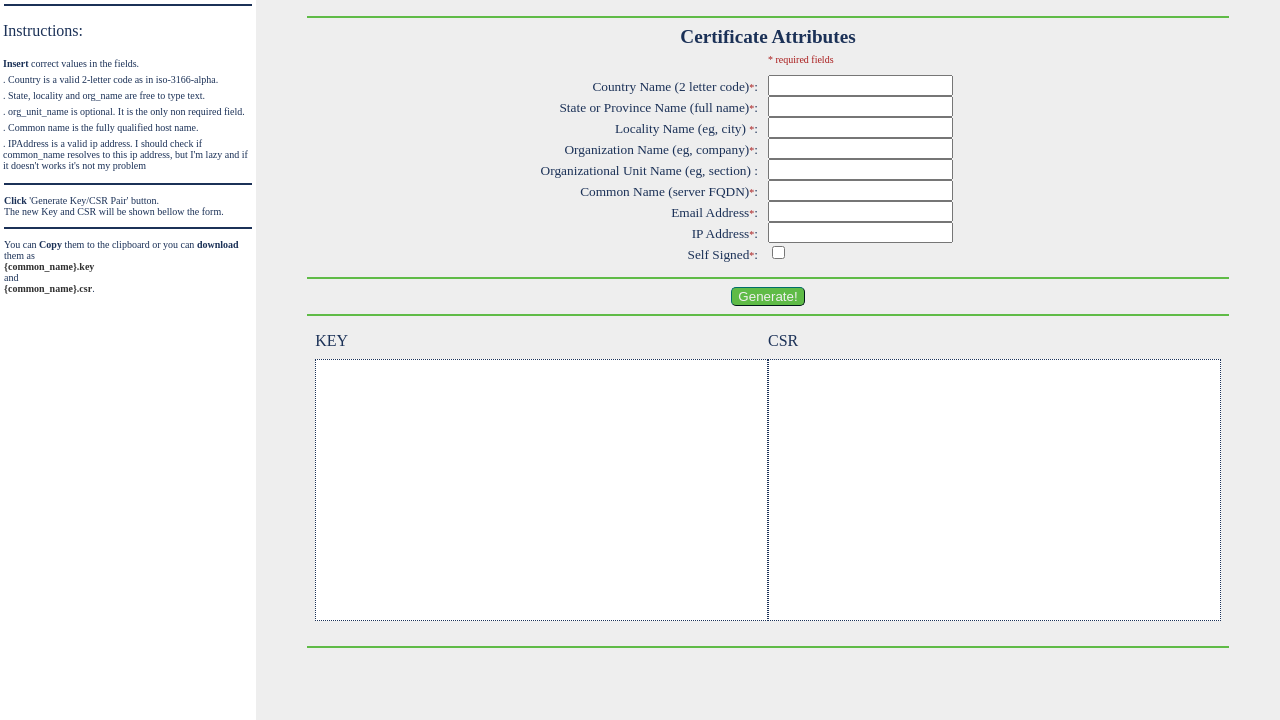
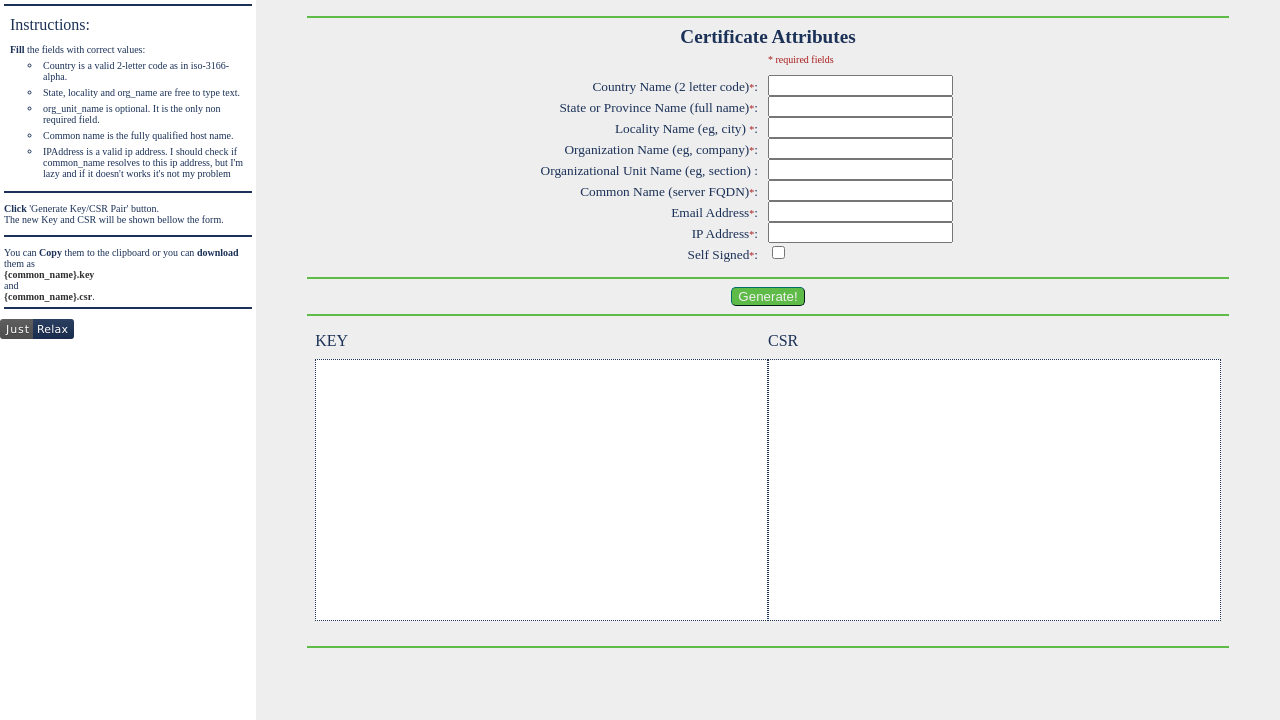
Before and after one commit to dudacgf/genkeycsr, a Flask app: template gen_keycsr/templates/index.html in a window 1280 px wide. Shown: the part 80-800 px from the top of the page. Run offline with Flask 2, Linux system fonts and the light colour scheme; the template is opened without the code that fills it: values that come from a table or form of the project are taken from there, others are empty.

Commit message:
Fix list to OL so bullets are shown (yeah, still running into this 20+ years later). Add badge Just Relax

```diff
--- a/gen_keycsr/templates/instructions.html
+++ b/gen_keycsr/templates/instructions.html
@@ -1,16 +1,16 @@
-<hr class="icatu-azul-01" style="margin-top: 0px; margin-left: 4px; margin-bottom: 10px; margin-right: 4px;">
-<p />
-  <span style="margin: 3px;">Instructions:</span>
+<hr class="icatu-azul-01" style="margin-top: 0px; margin-left: 4px; margin-bottom: 10px; margin-right: 4px;" />
+  <span style="margin-left: 10px;">Instructions:</span>
   <div class="small">
-    <p />
-    <ul class="icatu-azul-01">
-        <li class="with-bullets"><span class="tw-bold">Insert</span> correct values in the fields.</li>
-        <li class="with-bullets">. Country is a valid 2-letter code as in <a href="https://en.wikipedia.org/wiki/ISO_3166-1_alpha-2#Decoding_table" target="_blank">iso-3166-alpha</a>.</li>
-        <li class="with-bullets">. State, locality and org_name are free to type text.</li>
-        <li class="with-bullets">. org_unit_name is optional. It is the only non required field.</li>
-        <li class="with-bullets">. Common name is the fully qualified host name.</li>
-        <li class="with-bullets">. IPAddress is a valid ip address. I should check if common_name resolves to this ip address, but I'm lazy and if it doesn't works it's not my problem</li>
-    </ul>
+   <p>
+   <div style="padding-left: 10px; margin: 0px; margin-bottom: 0;"><span class="tw-bold">Fill </span>the fields with correct values:</div>
+   <ol style="margin-top: 0px; padding-top: 2px;">
+      <li class="with-bullets">Country is a valid 2-letter code as in <a href="https://en.wikipedia.org/wiki/ISO_3166-1_alpha-2#Decoding_table" target="_blank">iso-3166-alpha</a>.</li>
+      <li class="with-bullets">State, locality and org_name are free to type text.</li>
+      <li class="with-bullets">org_unit_name is optional. It is the only non required field.</li>
+      <li class="with-bullets">Common name is the fully qualified host name.</li>
+      <li class="with-bullets">IPAddress is a valid ip address. I should check if common_name resolves to this ip address, but I'm lazy and if it doesn't works it's not my problem</li>
+   </ol>
+   </p>
     <p />
     <hr class="icatu-azul-01" style="margin-top: 10px; margin-left: 4px; margin-bottom: 10px; margin-right: 4px;">
     <p style="margin: 4px;">
@@ -26,3 +26,26 @@
        <span class="dark tw-bold">{common_name}.csr</span>.
     </p>
   </div>
+<hr class="icatu-azul-01" style="margin-top: 0px; margin-left: 4px; margin-bottom: 10px; margin-right: 4px;">
+<div class="content-badge">
+<svg xmlns="http://www.w3.org/2000/svg" xmlns:xlink="http://www.w3.org/1999/xlink"
+   width="74" height="20" role="img" aria-label="Just: Relax">
+   <title>Just: Relax</title>
+   <linearGradient id="s" x2="0" y2="100%">
+      <stop offset="0" stop-color="#bbb" stop-opacity=".1"/><stop offset="1" stop-opacity=".1"/>
+   </linearGradient>
+   <clipPath id="r">
+      <rect width="74" height="20" rx="3" fill="#fff"/>
+   </clipPath>
+   <g clip-path="url(#r)">
+      <rect width="33" height="20" fill="#555"/><rect x="33" width="41" height="20" fill="#1b3157"/>
+      <rect width="74" height="20" fill="url(#s)"/>
+   </g>
+   <g fill="#fff" text-anchor="middle" font-family="Verdana,Geneva,DejaVu Sans,sans-serif" text-rendering="geometricPrecision" font-size="110">
+      <text aria-hidden="true" x="175" y="150" fill="#010101" fill-opacity=".3" transform="scale(.1)" textLength="230">Just</text>
+      <text x="175" y="140" transform="scale(.1)" fill="#fff" textLength="230">Just</text>
+      <text aria-hidden="true" x="525" y="150" fill="#010101" fill-opacity=".3" transform="scale(.1)" textLength="310">Relax</text>
+      <text x="525" y="140" transform="scale(.1)" fill="#fff" textLength="310">Relax</text>
+   </g>
+</svg>
+</div>
```
